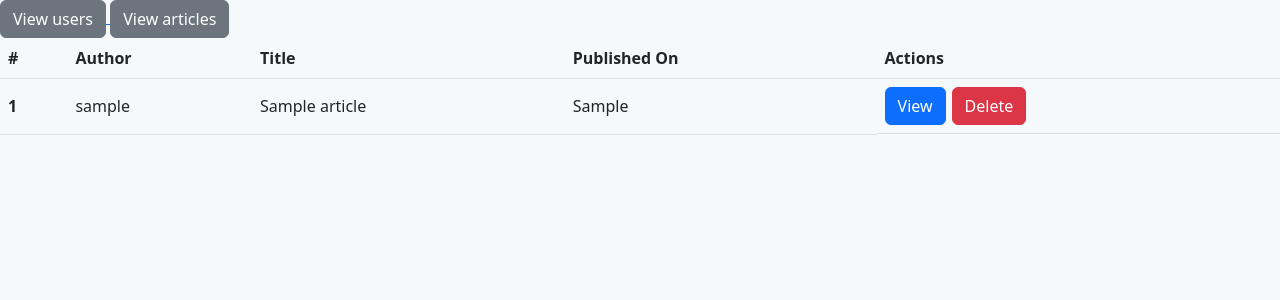
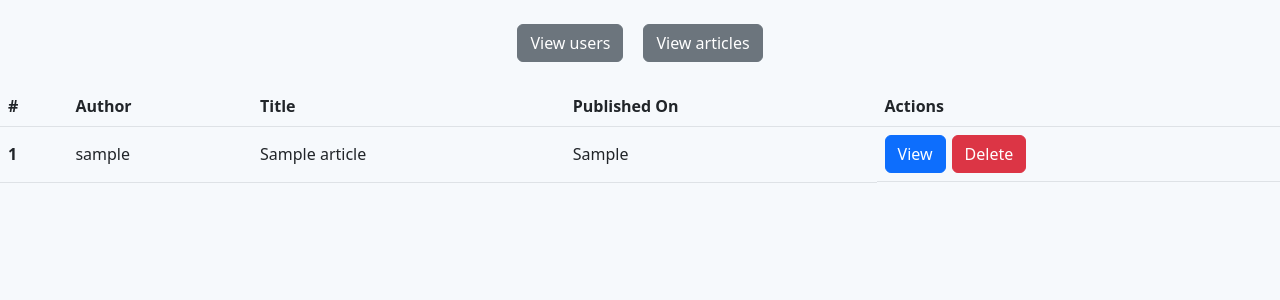
Before and after one commit to tepesalexandru/recipes_blog, a PHP site: page /admin_panel.php in a window 1280 px wide. Shown: the part 56-356 px from the top of the page. Run offline with PHP 8.4, Linux system fonts and the light colour scheme; the visitor is signed in with stand-in values (Sample User, id 1); tables that the repository leaves empty or names only in its code hold one stand-in row (values such as "Sample post").

Commit message:
centered buttons

```diff
--- a/admin_panel.php
+++ b/admin_panel.php
@@ -9,7 +9,7 @@ $articles = getBlogs($conn);
 $tabSelected = "articles";
 $isAdmin = $_SESSION['isAdmin'];
 
-if($isAdmin == 0) {
+if ($isAdmin == 0) {
     header("Location: index.php");
 }
 
@@ -18,12 +18,16 @@ if (isset($_GET['tab'])) {
 }
 ?>
 
+
+
+<div class="btn-group mt-4 mb-4" role="group" aria-label="Basic example" style="width: 100%; display: flex; justify-content: center; gap: 20px;">
     <a href="admin_panel.php?tab=users">
         <button class=" btn btn-secondary" name="admin-view-users">View users</button>
     </a>
     <a href="admin_panel.php?tab=articles">
         <button class="btn btn-secondary" name="admin-view-articles">View articles</button>
     </a>
+</div>
 
 <?php if ($tabSelected == "articles") : ?>
     <table class="table" style="vertical-align:middle">
```
Lines whose indentation alone changed are shown as unchanged.
